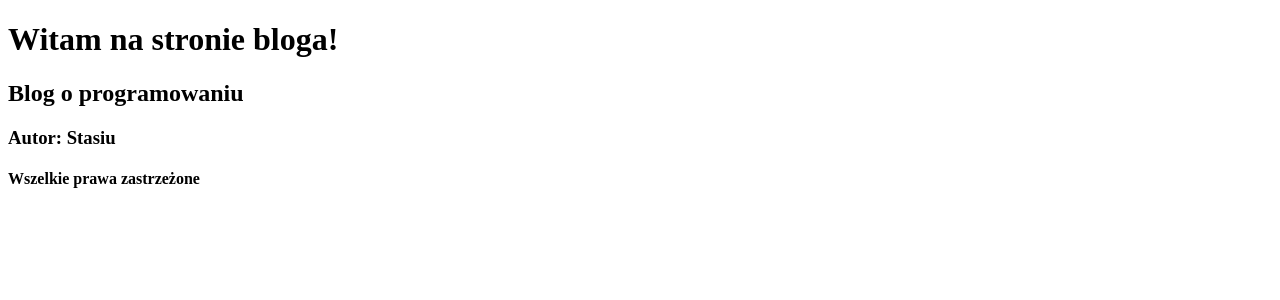
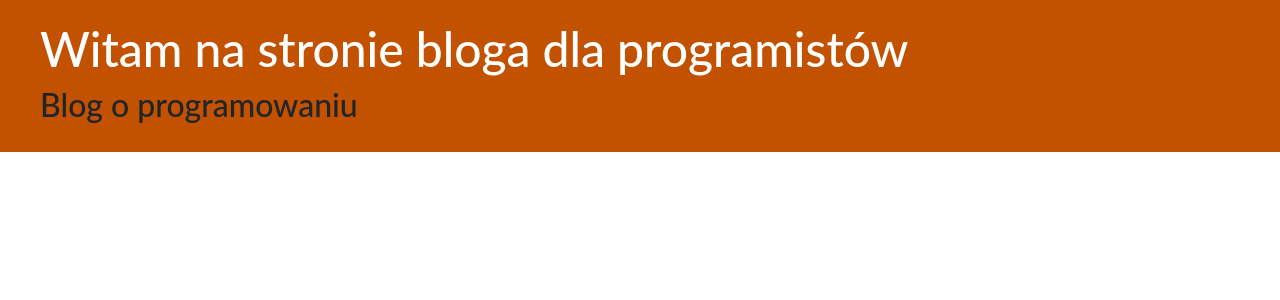
Before and after one commit to Aaatt903/djangoblog, a Django app: page / in a window 1280 px wide. Shown: the top 300 px of the page. Run offline with Django 3.2, Linux system fonts and the light colour scheme; data that the repository does not hold is empty.

Commit message:
dokonaliśmy css i zmiana html

```diff
--- /dev/null
+++ b/blog/static/css/blog.css
@@ -0,0 +1,46 @@
+.page-header {
+    background-color: #C25100;
+    margin-top: 0;
+    padding: 20px 20px 20px 40px;
+}
+
+.page-header h1, .page-header h1 a, .page-header h1 a:visited, .page-header h1 a:active {
+    color: #ffffff;
+    font-size: 36pt;
+    text-decoration: none;
+}
+
+.content {
+    margin-left: 40px;
+}
+
+h1, h2, h3, h4 {
+    font-family: 'Lato', cursive;
+}
+
+.date {
+    color: #828282;
+}
+
+.save {
+    float: right;
+}
+
+.post-form textarea, .post-form input {
+    width: 100%;
+}
+
+.top-menu, .top-menu:hover, .top-menu:visited {
+    color: #ffffff;
+    float: right;
+    font-size: 26pt;
+    margin-right: 20px;
+}
+
+.post {
+    margin-bottom: 70px;
+}
+
+.post h2 a, .post h1 a:visited {
+    color: #000000;
+}
--- a/blog/templates/blog/post_list.html
+++ b/blog/templates/blog/post_list.html
@@ -1,27 +1,38 @@
-<!DOCTYPE html>
+{% load static %}
 <html lang="pl">
-<head>
-    <meta charset="UTF-8">
-    <title>Blog dla programistów</title>
-</head>
+        <head>
+            <meta charset="UTF-8">
+            <title>Blog dla programistów</title>
+            <link href="https://cdn.jsdelivr.net/npm/bootstrap@5.0.0-beta2/dist/css/bootstrap.min.css" rel="stylesheet" integrity="sha384-BmbxuPwQa2lc/FVzBcNJ7UAyJxM6wuqIj61tLrc4wSX0szH/Ev+nYRRuWlolflfl" crossorigin="anonymous">
+            <link rel="stylesheet" href="{% static 'css/blog.css' %}">
+        </head>
 <body>
-    <div>
-        <h1>Witam na stronie bloga!</h1>
+    <div class="page-header">
+        <h1><a href="">Witam na stronie bloga dla programistów</a></h1>
         <h2>Blog o programowaniu</h2>
-        <h3>Autor: Stasiu</h3>
-        <h4>Wszelkie prawa zastrzeżone</h4>
     </div>
 
     {% comment "Komentarz autora" %}
-    <p>Tutaj lista postów</p>
+    Tutaj lista postów
     {% endcomment %}
+<div class="content container">
+    <div class="row">
+    {% for post in posts %}
+    <div class="col-md-8">
+        <div class="post">
+        <div class="data">
+            <p>opublikowany: {{ post.published_date }}</p>
+        </div>
+        <h2><a href="">{{ post.title }}</a></h2>
+        <em>{{ post.text|linebreaksbr }}</em>
+        </div>
+        {% endfor %}
+    </div>
+</div>
+ </div>
+    <div class="stopka">
 
-    {% for post in posts %}
-    <div>
-        <p>opublikowany: {{post.publish_date}}</p>
-        <h2><a href="">{{post.title}}</a></h2>
-        <en>{{post.text|linebreaksbr }}</en>
     </div>
-    {% endfor %}
 </body>
+
 </html>
```
